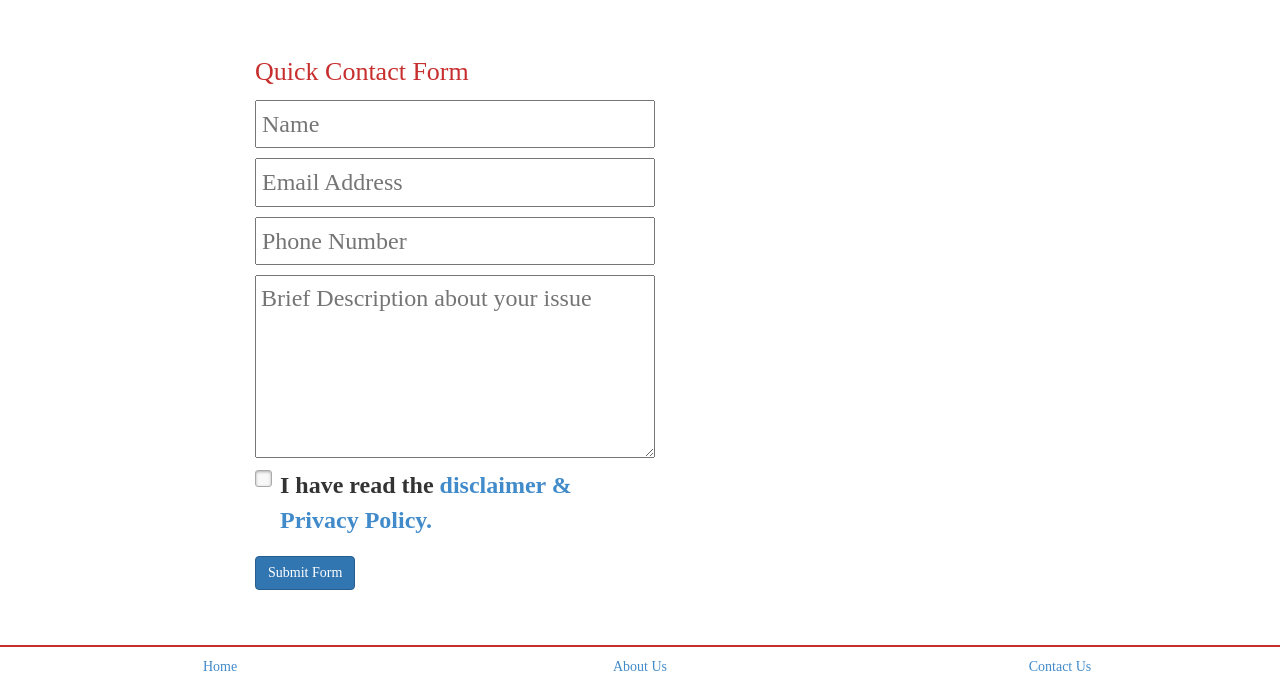
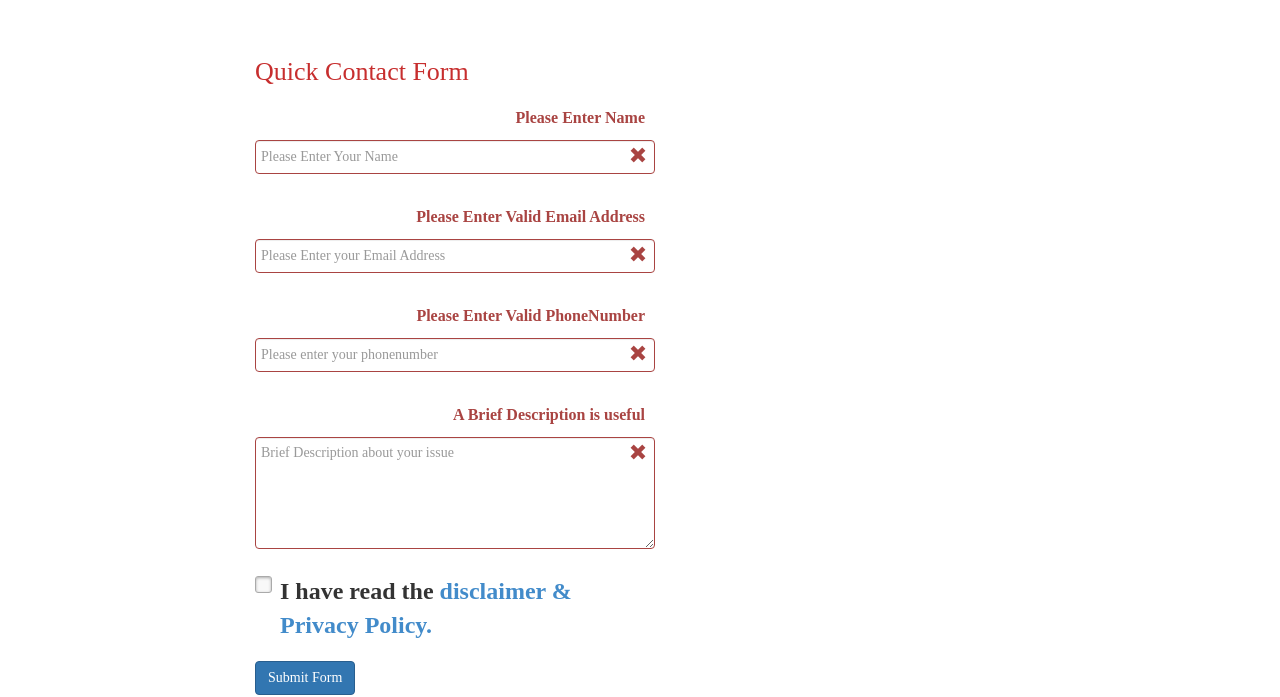
Before and after one commit to jastimanoj/jastimanoj.github.io, a website: page Views/ContactUs.html in a window 1280 px wide. Both pictures are taken after a click on the button "Submit Form". Shown: the part 103-800 px from the top of the page. Drawn offline with Linux system fonts and the light colour scheme; a web font is replaced by a local one.

Commit message:
contactUs.html
Form Validation for Contact us page using Javascript

```diff
--- a/Views/ContactUs.html
+++ b/Views/ContactUs.html
@@ -16,7 +16,7 @@
     <div id="navbar-frame"></div>
     <div class="container" style="margin-top:30px; margin-bottom:30px;">
         <div class="col-xs-6 col-md-8">
-            <div class="quick-questions">
+            <!--<div class="quick-questions">
                 <p class="quick-contact-heading">Quick Contact Form</p>
                 <input type="text" placeholder="Name" />
                 <input type="email" placeholder="Email Address" />
@@ -29,7 +29,50 @@
                     </strong>
                 </label>
                 <p><a href="#" class="btn btn-primary" role="button">Submit Form</a></p>
-            </div>
+            </div>-->
+
+            <form class="form-horizontal quick-questions" role="form">
+                <p class="quick-contact-heading">Quick Contact Form</p>
+
+                <div class="form-group has-feedback">
+                    <label class="col-sm-12 control-label error-label">Please Enter Name</label>
+                    <div class="col-sm-12">
+                        <input type="text" class="form-control" id="name" placeholder="Please Enter Your Name">
+                        <span class="glyphicon  form-control-feedback  custom-glyphicon"></span>
+                    </div>
+                </div>
+
+                <div class="form-group has-feedback">
+                    <label class="col-sm-12 control-label error-label">Please Enter Valid Email Address</label>
+                    <div class="col-sm-12">
+                        <input type="email" class="form-control" id="email" placeholder="Please Enter your Email Address">
+                        <span class="glyphicon form-control-feedback custom-glyphicon"></span>
+                    </div>
+                </div>
+                <div class="form-group has-feedback">
+                    <label class="col-sm-12 control-label error-label">Please Enter Valid PhoneNumber</label>
+                    <div class="col-sm-12">
+                        <input type="tel" class="form-control" id="phoneNumber" placeholder="Please enter your phonenumber">
+                        <span class="glyphicon  form-control-feedback custom-glyphicon"></span>
+                    </div>
+                </div>
+
+                <div class="form-group has-feedback">
+                    <label class="col-sm-12 control-label error-label">A Brief Description is useful</label>
+                    <div class="col-sm-12">
+                        <textarea type="text" class="form-control" id="description" rows="5" placeholder="Brief Description about your issue"></textarea>
+                        <span class="glyphicon form-control-feedback custom-glyphicon"></span>
+                    </div>
+                </div>
+                <input type="checkbox" id="privacy-checkbox" />
+                <label for="privacy-checkbox">
+                    <strong>
+                        I have read the
+                        <a data-toggle="modal" href="#tallModal" class="privacy-policy">disclaimer & Privacy Policy.</a>
+                    </strong>
+                </label>
+                <p><a href="#" class="btn btn-primary" id="submitForm" role="button">Submit Form</a></p>
+            </form>
         </div>
 
         <div id="tallModal" class="modal modal-wide fade">
```
